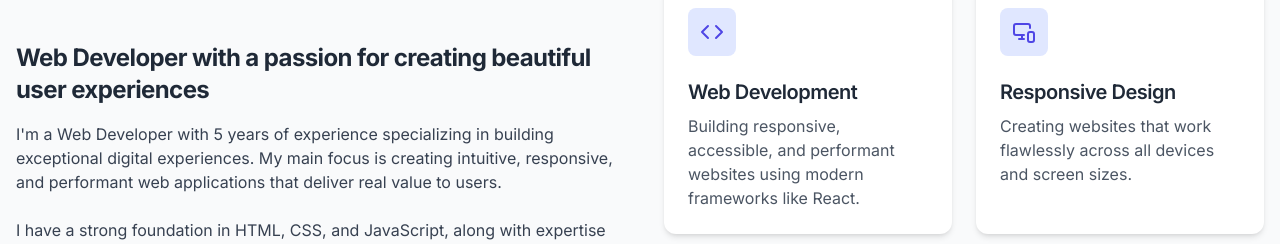
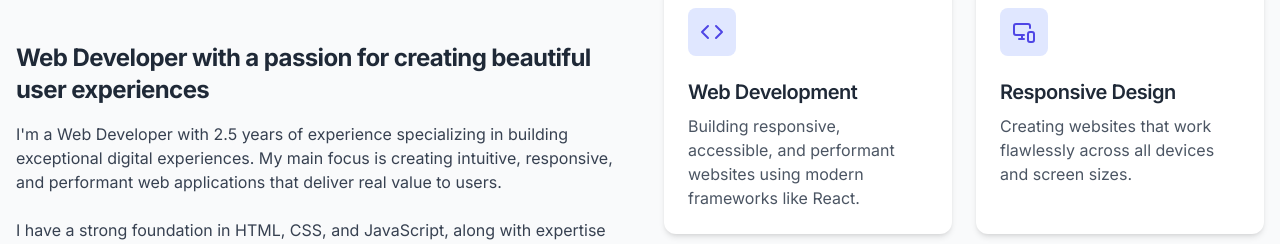
Before and after one commit to VT-2004/portpolio2, a React (Vite) app: page / in a window 1280 px wide. Shown: the part 1020-1264 px from the top of the page. Built offline with nearby package versions, Linux system fonts and the light colour scheme.

Commit message:
Update About.tsx

```diff
--- a/src/components/sections/About.tsx
+++ b/src/components/sections/About.tsx
@@ -73,7 +73,7 @@ const About: React.FC = () => {
           >
             <h3 className="text-2xl font-bold mb-4">Web Developer with a passion for creating beautiful user experiences</h3>
             <p className="text-gray-700 dark:text-gray-300 mb-6">
-              I'm a Web Developer with 5 years of experience specializing in building exceptional digital experiences. My main focus is creating intuitive, responsive, and performant web applications that deliver real value to users.
+              I'm a Web Developer with 2.5 years of experience specializing in building exceptional digital experiences. My main focus is creating intuitive, responsive, and performant web applications that deliver real value to users.
             </p>
             <p className="text-gray-700 dark:text-gray-300 mb-6">
               I have a strong foundation in HTML, CSS, and JavaScript, along with expertise in modern frameworks like React. I'm passionate about clean code, accessibility, and user-centered design principles.
```
